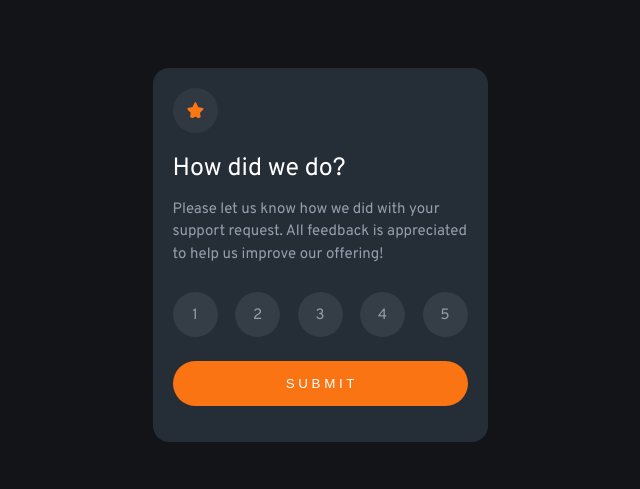
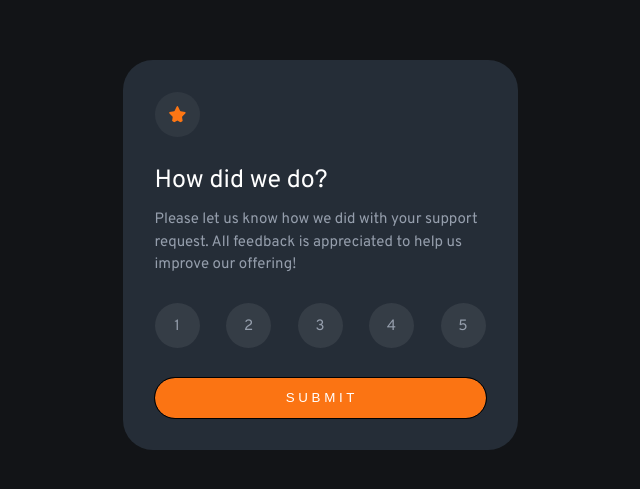
Before and after one commit to MMCamargo/interactive-rating-component, a plain HTML site: page public/index.html in a window 1280 px wide. Shown: the part 145-634 px from the top of the page, without its empty margins (320-960 px from the left). Drawn offline with Linux system fonts and the light colour scheme.

Commit message:
Add: desktop layout.

```diff
--- a/public/assets/css/index.css
+++ b/public/assets/css/index.css
@@ -43,7 +43,7 @@ body {
 	display: flex;
 	flex-wrap: wrap;
 	justify-content: space-between;
-	margin-bottom: 24px;
+	margin-bottom: 22px;
 	row-gap: 14px;
 }
 
@@ -67,7 +67,7 @@ body {
 	cursor: pointer;
 	height: 45px;
 	margin-bottom: 16px;
-	outline: none;
+	outline: 1px solid #000;
 	width: 100%;
 }
 
@@ -80,3 +80,31 @@ body {
 	background-color: var(--white);
 	color: var(--orange);
 }
+
+@media (min-width: 768px) {
+	.card {
+		border-radius: 30px;
+		max-width: 395px;
+	}
+
+	.card__rate-page {
+		padding: 32px;
+	}
+
+	.card__star-icon {
+		margin-bottom: 24px;
+	}
+
+	.card__rate-question {
+		margin-bottom: 12px;
+	}
+
+	.card__rate-options-box {
+		margin-bottom: 30px;
+	}
+
+	.card__submit-rate-btn {
+		height: 40px;
+		margin-bottom: 0;
+	}
+}
```
